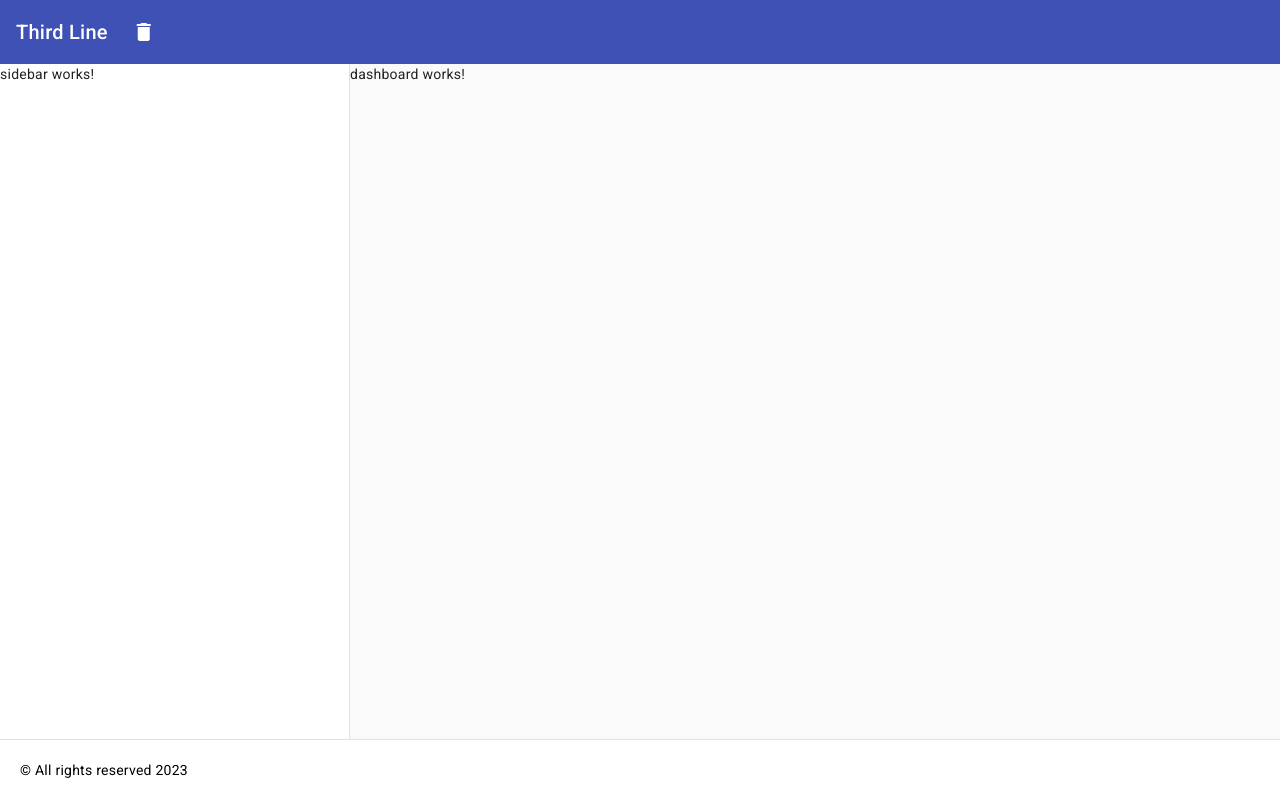
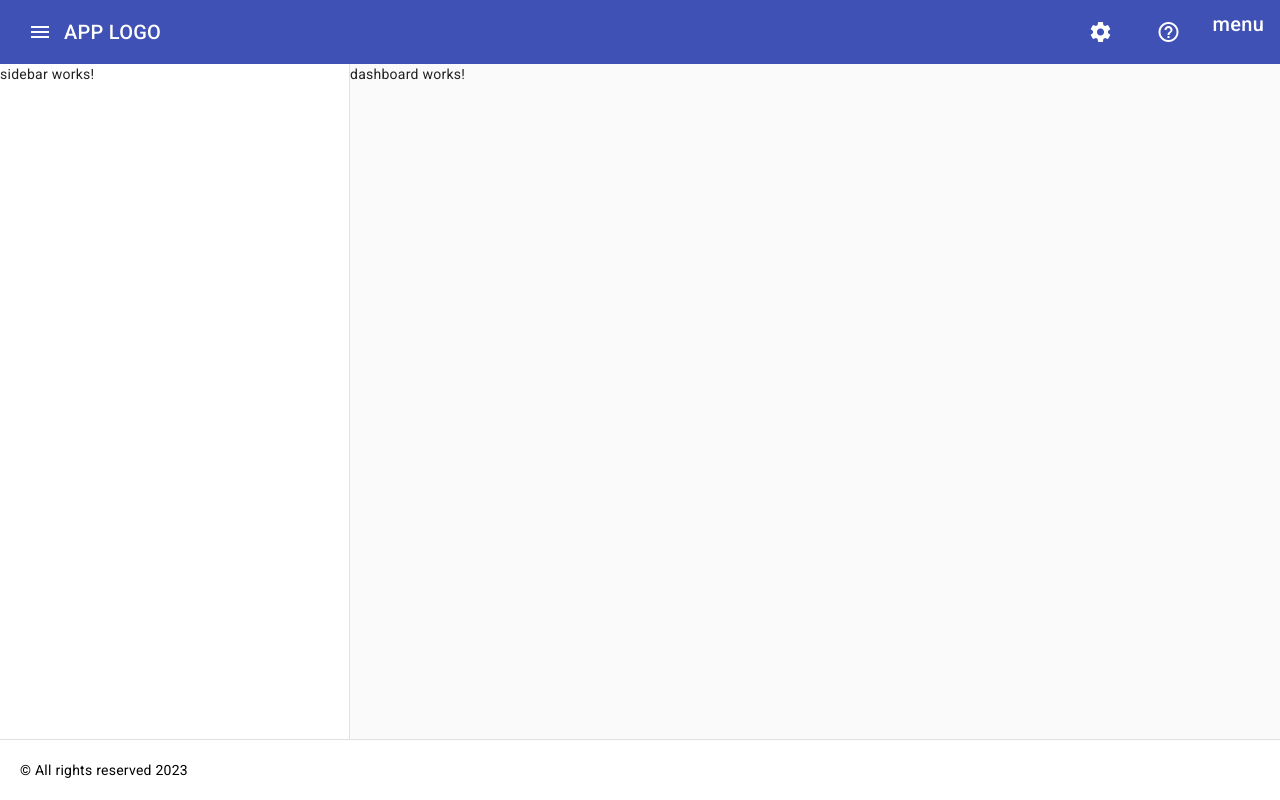
Before and after one commit to JAMAL-MOHAMED-JALDESA-2893/admin-dash, an Angular app: page / in a window 1280 px wide. Built offline with nearby package versions, Linux system fonts and the light colour scheme.

Commit message:
add layout

```diff
--- a/src/app/shared/components/header/header.component.html
+++ b/src/app/shared/components/header/header.component.html
@@ -1,11 +1,30 @@
 <mat-toolbar color="primary">
   <mat-toolbar-row>
-     <span>
-      Third Line
-     </span>
-     <span class="example-spacer"></span>
-     <mat-icon class="example-icon" aria-hidden="false" aria-label="Example heart icon">favourite</mat-icon>
-     <mat-icon class="example-icon" aria-hidden="false" aria-label="Example heart icon">delete</mat-icon>
+     <button mat-icon-button>
+      <mat-icon>menu</mat-icon>
+     </button>
 
+     <span>APP LOGO</span>
+
+     <div fxFlex fxLayout="row" fxLayoutAlign="flex-end">
+
+       <ul fxLayout="row" fxLayoutGap="20px">
+        <li>
+          <button mat-icon-button>
+            <mat-icon>settings</mat-icon>
+          </button>
+        </li>
+
+        <li>
+          <button mat-icon-button>
+            <mat-icon>help_outline</mat-icon>
+          </button>
+        </li>
+
+        <li>
+          menu
+        </li>
+       </ul>
+     </div>
   </mat-toolbar-row>
 </mat-toolbar>
--- a/src/app/shared/components/header/header.component.scss
+++ b/src/app/shared/components/header/header.component.scss
@@ -0,0 +1,4 @@
+ul li
+{
+  list-style: none;
+}
```
Also changed, not shown: src/app/shared/shared.module.ts (+5 -2 lines).
